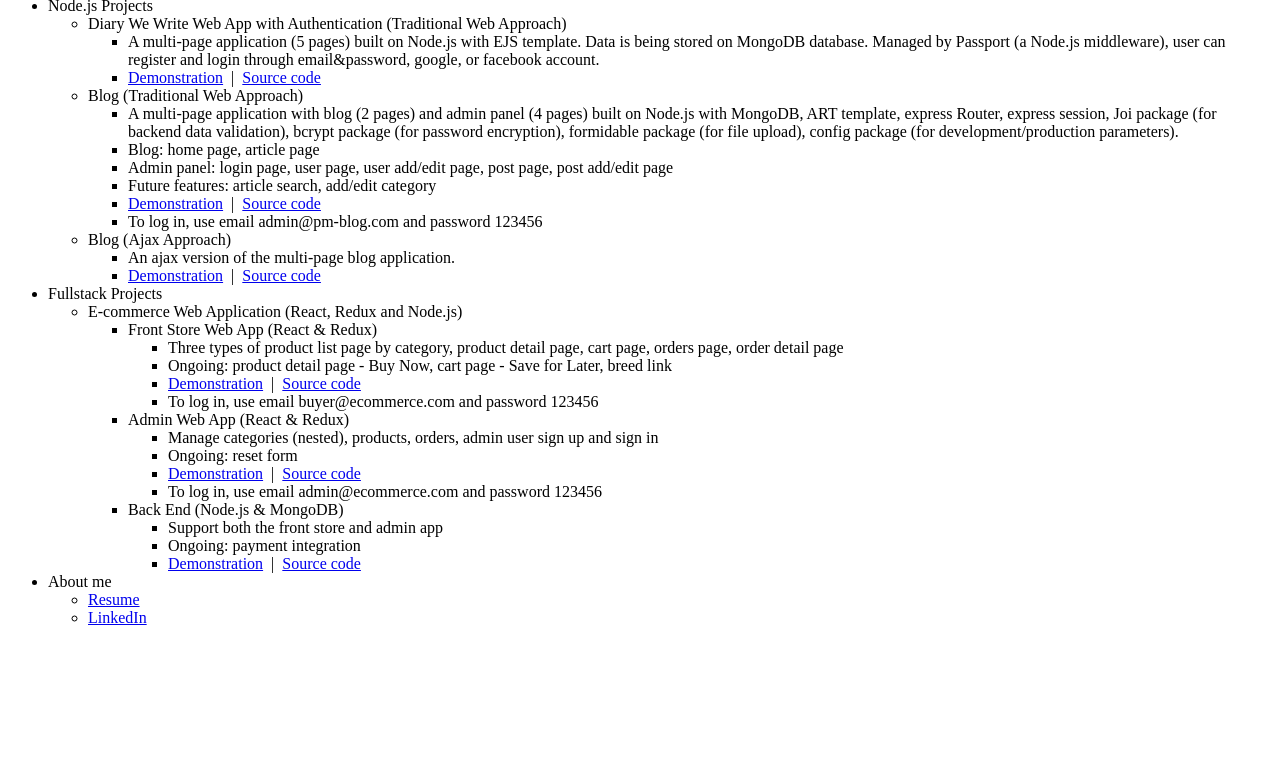
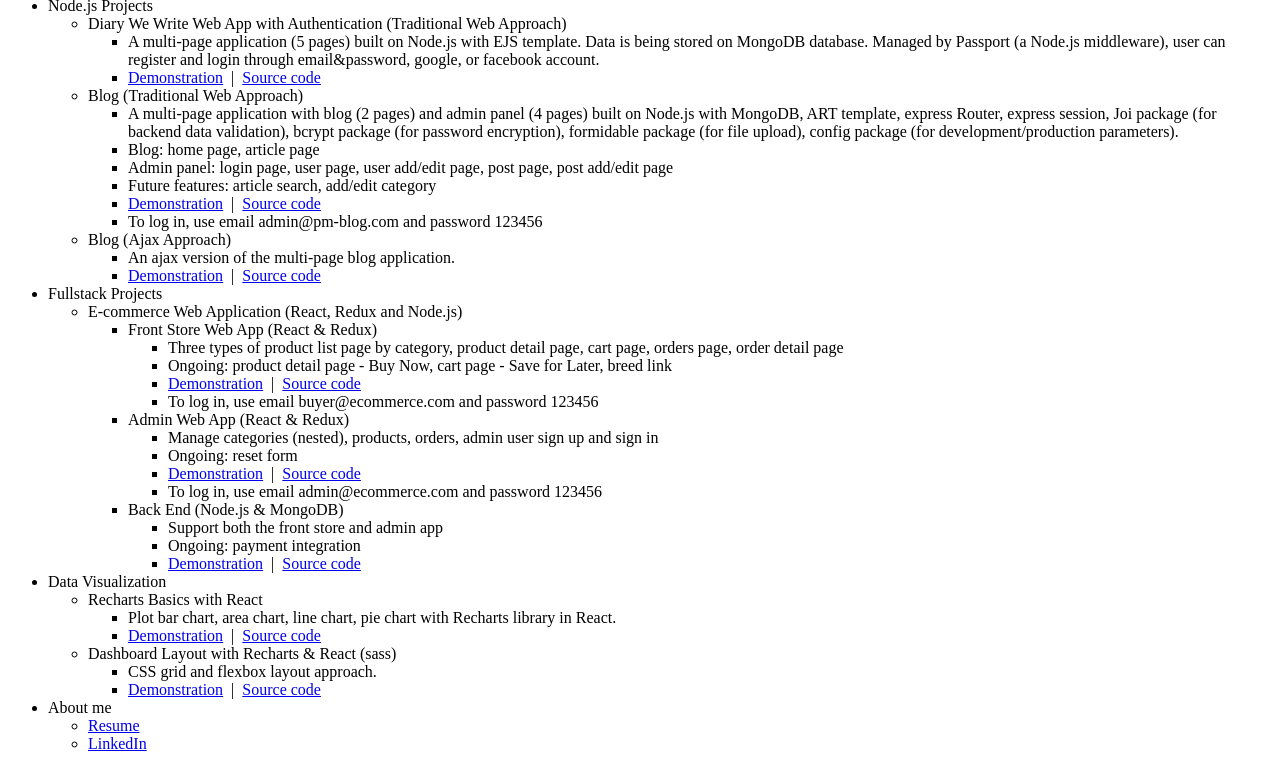
Before and after one commit to projectmoor/projectmoor.github.io, a plain HTML site: page index.html in a window 1280 px wide. Shown: the part 793-1562 px from the top of the page. Before the commit the page ends 1436 px from the top, so only its background shows below. Drawn offline with Linux system fonts and the light colour scheme.

Commit message:
added new projects

```diff
--- a/index.html
+++ b/index.html
@@ -176,6 +176,22 @@
                     </li>
                 </ul>
             </li>
+            <li>Data Visualization
+                <ul>
+                    <li>Recharts Basics with React
+                        <ul>
+                            <li>Plot bar chart, area chart, line chart, pie chart with Recharts library in React.</li>
+                            <li><a target="_blank" href="https://recharts-basic.herokuapp.com/">Demonstration</a>&nbsp;&nbsp;|&nbsp;&nbsp;<a target="_blank" href="https://github.com/projectmoor/data-visualization-recharts-basics">Source code</a></li>
+                        </ul>
+                    </li>
+                    <li>Dashboard Layout with Recharts & React (sass)
+                        <ul>
+                            <li>CSS grid and flexbox layout approach.</li>
+                            <li><a target="_blank" href="https://recharts-dashboard.herokuapp.com/">Demonstration</a>&nbsp;&nbsp;|&nbsp;&nbsp;<a target="_blank" href="https://github.com/projectmoor/data-visualization-recharts-dashboard">Source code</a></li>
+                        </ul>
+                    </li>
+                </ul>
+            </li>
             <li>About me
                 <ul>
                     <li><a target="_blank" href="./PM_Resume_2022.pdf">Resume</a></li>
```
